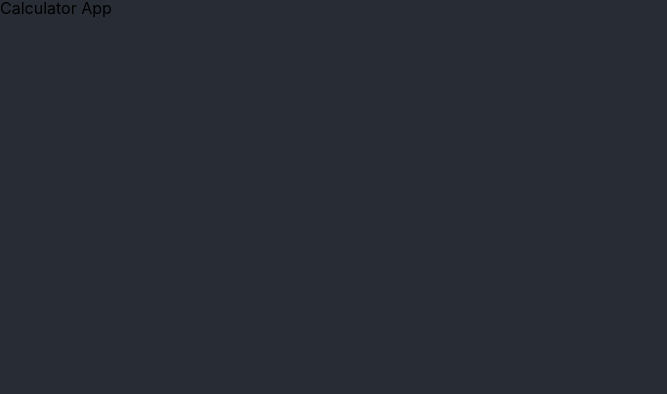
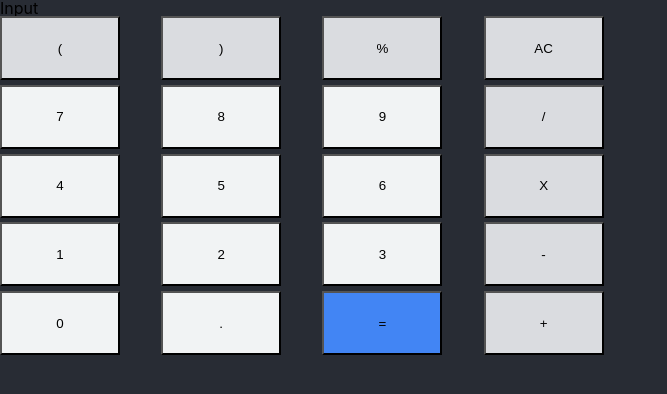
Before and after one commit to domq077/calculatorApp, a React (Create React App) app: page / in a window 1280 px wide. Shown: the top 394 px of the page, without its empty margins (0-667 px from the left). Built offline with nearby package versions, Linux system fonts and the light colour scheme.

Commit message:
create structure of Board component

```diff
--- a/src/App.js
+++ b/src/App.js
@@ -1,8 +1,9 @@
 import './App.css';
+import Device from './components/Device';
 
 const App = () => (
     <div>
-      Calculator App
+      <Device />
     </div>
 )
 
--- a/src/components/Button.js
+++ b/src/components/Button.js
@@ -1,9 +1,18 @@
 import React from 'react';
+import styled from 'styled-components';
 
-const Button = ({value, onClick}) => (
-    <button onClick={onClick}>
+const ButtonCalc = styled.button`
+    background: ${props => props.buttonColor || '#f1f3f4'};
+    width: 7.5rem;
+    height: 4rem;
+`;
+const Button = ({value, onClick, buttonColor}) => (
+    <ButtonCalc
+        buttonColor={buttonColor}
+        onClick={onClick}
+    >
         {value}
-    </button>
+    </ButtonCalc>
 );
 
 export default Button;
--- a/src/components/Device.js
+++ b/src/components/Device.js
@@ -1,8 +1,11 @@
 import React from 'react';
+import Input from './Input';
+import Keyboard from './Keyboard';
 
 const Device = () => (
     <div>
-        Calculator
+        <Input />
+        <Keyboard />
     </div>
 );
 
--- a/src/components/Keyboard.js
+++ b/src/components/Keyboard.js
@@ -1,9 +1,39 @@
 import React from 'react';
+import styled from 'styled-components';
+import Button from './Button';
+
+const Container = styled.div`
+    display: grid;
+    grid-template: repeat(5, 1fr) / repeat(4, 1fr);
+    width: 50vw;
+    height: 50vh:
+    border: 2px solid darkblue;
+    gap: .3rem;
+`;
 
 const Keyboard = () => (
-    <div>
-        Keyboard
-    </div>
+    <Container>
+            <Button buttonColor="#dadce0" value='(' onClick={() => '1'}/>
+            <Button buttonColor="#dadce0" value=')' onClick={() => '1'}/>
+            <Button buttonColor="#dadce0" value='%' onClick={() => '1'}/>
+            <Button buttonColor="#dadce0" value='AC' onClick={() => '1'}/>
+            <Button value='7' onClick={() => '1'}/>
+            <Button value='8' onClick={() => '1'}/>
+            <Button value='9' onClick={() => '1'}/>
+            <Button buttonColor="#dadce0" value='/' onClick={() => '1'}/>
+            <Button value='4' onClick={() => '1'}/>
+            <Button value='5' onClick={() => '1'}/>
+            <Button value='6' onClick={() => '1'}/>
+            <Button buttonColor="#dadce0" value='X' onClick={() => '1'}/>
+            <Button value='1' onClick={() => '1'}/>
+            <Button value='2' onClick={() => '1'}/>
+            <Button value='3' onClick={() => '1'}/>
+            <Button buttonColor="#dadce0" value='-' onClick={() => '1'}/>
+            <Button value='0' onClick={() => '1'}/>
+            <Button value='.' onClick={() => '1'}/>
+            <Button buttonColor="#4285f4" value='=' onClick={() => '1'}/>
+            <Button buttonColor="#dadce0" value='+' onClick={() => '1'}/>
+    </Container>
 );
 
 export default Keyboard;
```
